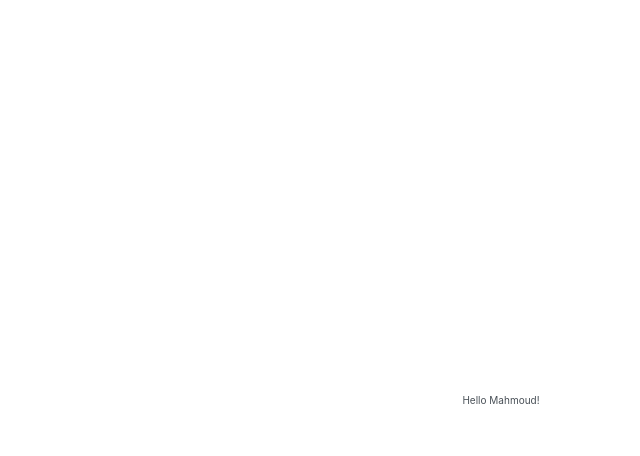
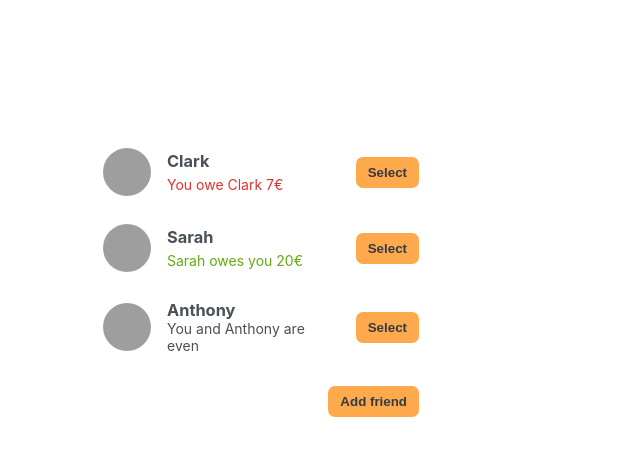
Before and after one commit to Mahmoud-Moustafa93/split-bill, a React (Create React App) app: page / in a window 1280 px wide. Shown: the top 456 px of the page, without its empty margins (139-779 px from the left). Built offline with nearby package versions, Linux system fonts and the light colour scheme; grey boxes are pictures that could not be loaded.

Commit message:
Finish FriendsList and Friend components

```diff
--- a/src/App.js
+++ b/src/App.js
@@ -20,5 +20,55 @@
 ];
 
 export default function App() {
-  return <div>Hello Mahmoud!</div>;
+  return (
+    <div className="app">
+      <div className="sidebar">
+        <FriendsList />
+        <button className="button">Add friend</button>
+      </div>
+    </div>
+  );
 }
+
+function FriendsList() {
+  const friends = initialFriends;
+  return (
+    <ul>
+      {friends.map((friend) => (
+        <Friend friend={friend} key={friend.id} />
+      ))}
+    </ul>
+  );
+}
+
+function Friend({ friend }) {
+  return (
+    <li key={friend.id}>
+      <img src={friend.image} alt={friend.name} />
+      <h3>{friend.name}</h3>
+
+      {friend.balance > 0 && (
+        <p className="green">
+          {friend.name} owes you {friend.balance}€
+        </p>
+      )}
+      {friend.balance < 0 && (
+        <p className="red">
+          You owe {friend.name} {friend.balance * -1}€
+        </p>
+      )}
+      {friend.balance === 0 && <p>You and {friend.name} are even</p>}
+
+      <button className="button">Select</button>
+    </li>
+  );
+}
+
+/* Component tree
+------------------
+                App
+      /         |             \
+FriendsList   AddFriend     SplitBill
+      |
+    Friend
+*/
```
